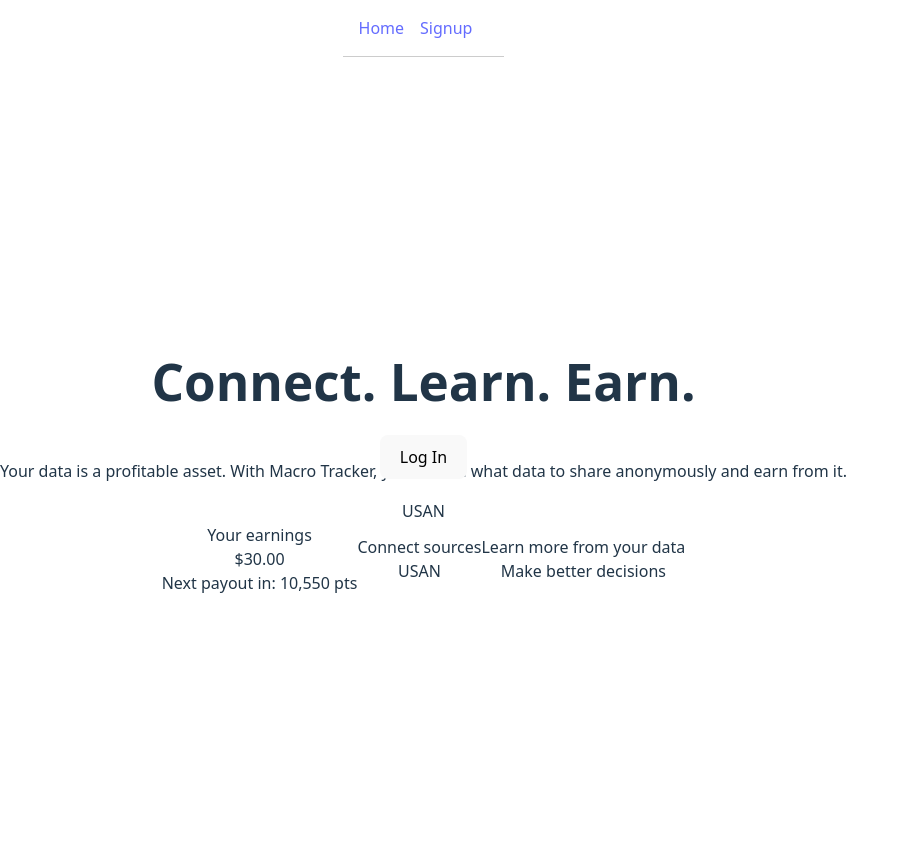
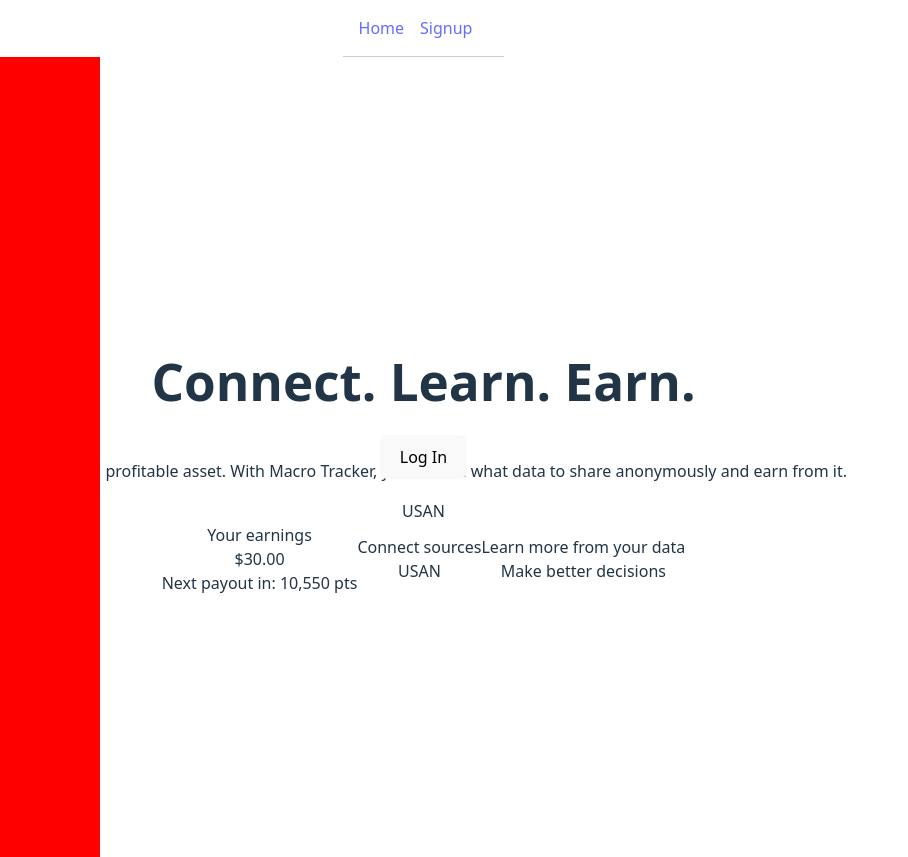
Before and after one commit to Hernerdez/macro_tracker, a React (Vite) app in the folder macro-tracker-frontend/: page / in a window 1280 px wide. Shown: the whole page, without its empty margins (0-908 px from the left). Built offline with nearby package versions, Linux system fonts and the light colour scheme; the HTML template or start-up script is replaced by a standard one.

Commit message:
sidebars test

```diff
--- a/macro-tracker-frontend/src/LandingPage.jsx
+++ b/macro-tracker-frontend/src/LandingPage.jsx
@@ -25,7 +25,7 @@ export default function LandingPage() {
   };
 
   return (
-    <div className="relative min-h-screen bg-white flex items-center justify-center overflow-x-hidden">
+    <div className="relative min-h-screen bg-white flex items-center justify-center">
       {/* Log In button pinned to top right */}
       <div className="fixed top-4 right-8 z-50">
         <button
@@ -36,8 +36,15 @@ export default function LandingPage() {
         </button>
       </div>
       {/* Side Bars */}
-      <div className="absolute left-0 bottom-0 w-32 h-screen bg-gray-400 rounded-t-3xl z-20 translate-y-0 opacity-100"></div>
-      <div className="absolute right-0 bottom-0 w-32 h-screen bg-gray-400 rounded-t-3xl z-20 translate-y-0 opacity-100"></div>
+      <div style={{
+        position: 'absolute',
+        left: 0,
+        bottom: 0,
+        width: '100px',
+        height: '100vh',
+        background: 'red',
+        zIndex: 9999
+      }}></div>
 
       {/* Main Content */}
       <div className="relative z-10 flex flex-col items-center">
```
